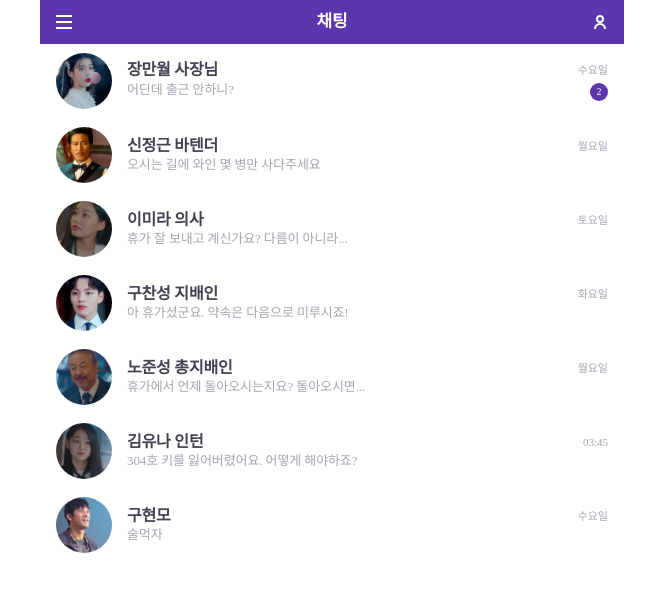
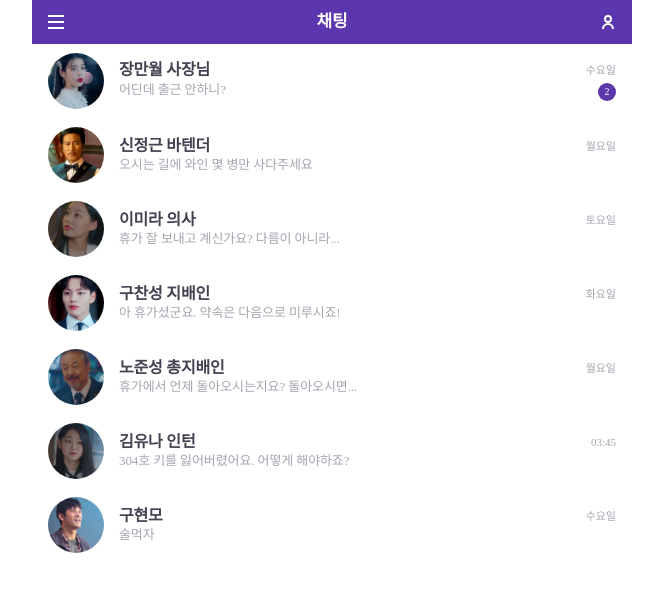
Before and after one commit to toy-crane/clone-frontend-toy-crane, a React (Create React App) app: page /list in a window 1280 px wide. Shown: the top 592 px of the page, without its empty margins (308-971 px from the left). Built offline with nearby package versions, Linux system fonts and the light colour scheme.

Commit message:
default padding 제거

```diff
--- a/src/components/container/index.tsx
+++ b/src/components/container/index.tsx
@@ -4,7 +4,6 @@ export const FlexBox = styled.div`
 	width: 100%;
 	height: 100vh;
 	max-width: 600px;
-	padding: 0 8px;
 	display: flex;
 	justify-content: center;
 	flex-direction: column;
```
